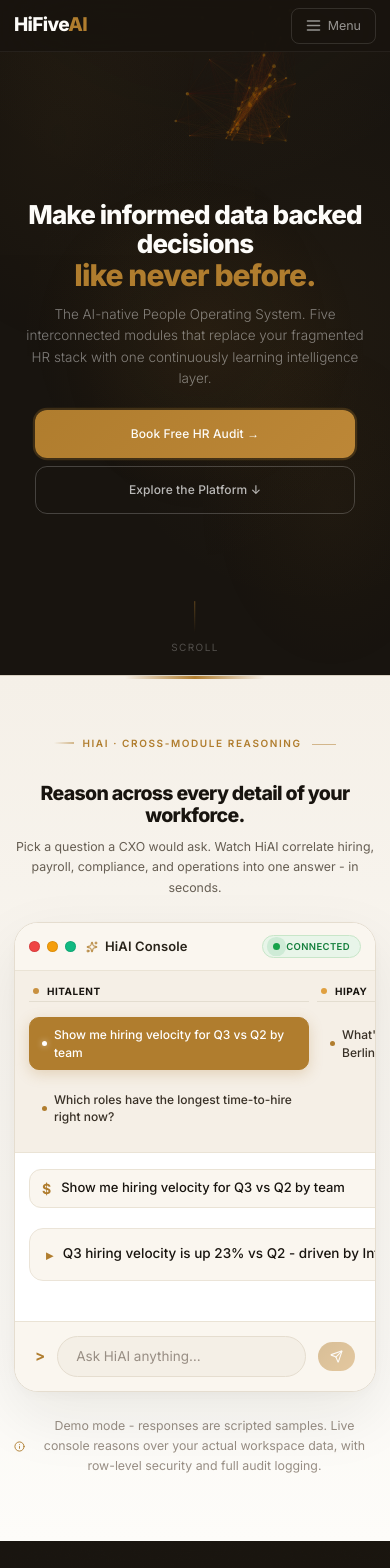
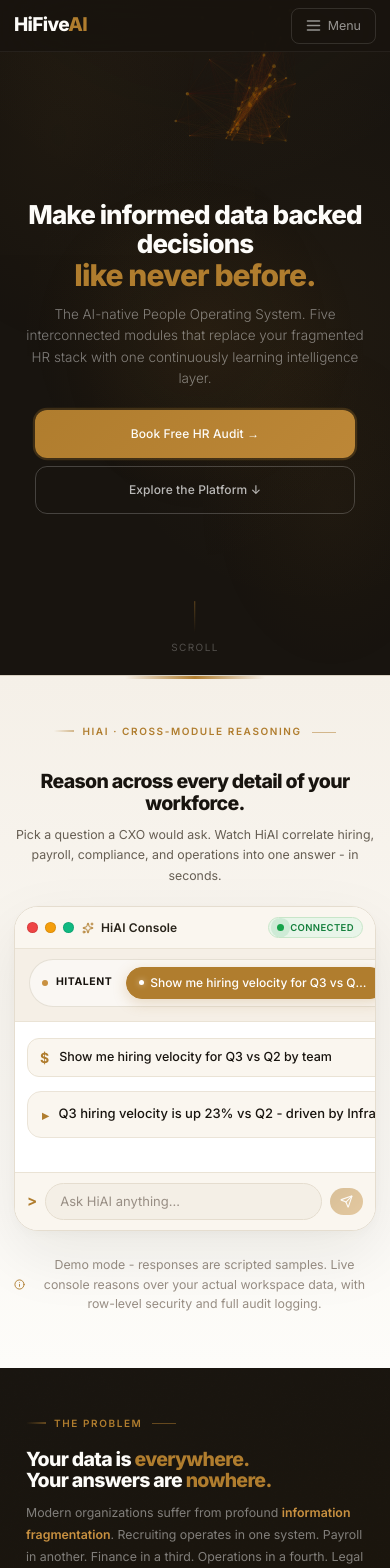
Before and after one commit to hifiveai22/hifiveai, a Next.js app: page / in a window 390 px wide. Shown: the top 1568 px of the page. Built offline with nearby package versions, Linux system fonts and the light colour scheme.

Commit message:
fix: responsive layout for HiAI console demo on mobile devices

```diff
--- a/src/components/hifive/HiAIConsoleDemo.css
+++ b/src/components/hifive/HiAIConsoleDemo.css
@@ -951,10 +951,10 @@
 ═══════════════════════════════════════════════════════════════ */
 @media (max-width: 860px) {
   .hiai-console-section {
-    padding: 72px var(--px) 72px;
+    padding: 56px var(--px) 56px;
   }
   .hiai-console-header {
-    margin-bottom: 32px;
+    margin-bottom: 28px;
   }
 
   .hiai-console-body {
@@ -963,27 +963,24 @@
     max-height: none;
   }
 
-  /* Left panel → horizontal carousel */
+  /* Left panel → sleek horizontal prompt carousel */
   .hiai-console-prompts {
     border-right: none;
     border-bottom: 1px solid #EAE3D5;
-  }
-  .hiai-console-prompts-head {
-    padding: 12px 16px 8px;
   }
   .hiai-console-prompts-scroll {
     overflow-x: auto;
     overflow-y: hidden;
     display: flex;
-    gap: 8px;
-    padding: 8px 14px 14px;
+    gap: 12px;
+    padding: 10px 14px 14px;
     flex: none;
     scrollbar-width: thin;
     scrollbar-color: #D8D0C2 transparent;
+    -webkit-overflow-scrolling: touch;
   }
   .hiai-console-prompts-scroll::-webkit-scrollbar {
-    height: 5px;
-    width: 0;
+    height: 4px;
   }
   .hiai-console-prompts-scroll::-webkit-scrollbar-thumb {
     background: #D8D0C2;
@@ -992,31 +989,49 @@
   .hiai-console-prompt-group {
     margin-bottom: 0;
     display: flex;
-    flex-direction: column;
+    flex-direction: row;
+    align-items: center;
     gap: 6px;
     flex-shrink: 0;
+    background: rgba(255, 255, 255, 0.5);
+    padding: 4px 8px 4px 4px;
+    border-radius: 100px;
+    border: 1px solid rgba(216, 208, 194, 0.6);
   }
   .hiai-console-prompt-cat {
-    padding: 4px 4px 2px;
-    font-size: 10px;
+    padding: 2px 8px;
+    font-size: 10.5px;
+    margin-bottom: 0;
+    border-bottom: none;
+    white-space: nowrap;
+    flex-shrink: 0;
   }
   .hiai-console-prompt-btn {
     flex-direction: row;
     align-items: center;
-    gap: 7px;
-    padding: 8px 12px;
-    max-width: 280px;
+    gap: 6px;
+    padding: 6px 12px;
+    max-width: 260px;
+    white-space: nowrap;
     font-size: 12px;
     flex-shrink: 0;
+    border-radius: 100px;
+    background: #FFFFFF;
+    border: 1px solid #EAE3D5;
+  }
+  .hiai-console-prompt-btn .hiai-console-prompt-text {
+    overflow: hidden;
+    text-overflow: ellipsis;
+    white-space: nowrap;
   }
   .hiai-console-prompt-bullet {
     margin-top: 0;
   }
 
-  /* Output panel — slightly reduced height */
+  /* Output panel — responsive height */
   .hiai-console-output {
-    padding: 20px 20px 24px;
-    max-height: 560px;
+    padding: 20px 18px 24px;
+    max-height: 520px;
   }
 
   .hiai-console-resp-headline {
@@ -1026,56 +1041,79 @@
 
 /* ════════════════════════════════════════════════════════════
    RESPONSIVE — ≤640px
-   Tighter spacing, stacked action buttons, smaller chrome.
+   Tighter spacing, responsive chart rows, optimized mobile view.
 ═══════════════════════════════════════════════════════════════ */
 @media (max-width: 640px) {
   .hiai-console-section {
-    padding: 56px var(--px) 56px;
+    padding: 44px var(--px) 44px;
   }
   .hiai-console-header {
-    margin-bottom: 24px;
+    margin-bottom: 20px;
   }
   .hiai-console-header p {
-    font-size: 14px;
+    font-size: 13.5px;
   }
 
   .hiai-console-chrome {
-    gap: 10px;
-    padding: 12px 14px;
+    gap: 8px;
+    padding: 10px 12px;
+    justify-content: space-between;
+  }
+  .hiai-console-chrome-title span {
+    font-size: 12px;
   }
   .hiai-console-urlbar {
     display: none;
   }
   .hiai-console-connected {
     font-size: 9.5px;
+    padding: 2px 8px;
   }
 
   .hiai-console-output {
-    padding: 16px 14px 20px;
-    max-height: 480px;
+    padding: 16px 12px 20px;
+    max-height: 500px;
   }
 
   .hiai-console-prompt-echo {
-    font-size: 13px;
+    font-size: 12.5px;
     padding: 8px 12px;
+    margin-bottom: 14px;
   }
   .hiai-console-resp-headline {
-    font-size: 13.5px;
-    line-height: 1.55;
-    padding: 14px 16px;
+    font-size: 13px;
+    line-height: 1.5;
+    padding: 12px 14px;
+    margin-bottom: 14px;
   }
 
-  /* Chart rows stack on narrow screens */
+  /* Chart rows: label & QoQ change header row above track */
+  .hiai-console-chart {
+    padding: 12px 14px;
+  }
   .hiai-console-chart-row {
     grid-template-columns: 1fr;
     gap: 4px;
     padding: 6px 0;
   }
   .hiai-console-chart-label {
+    flex-direction: row;
+    justify-content: space-between;
+    align-items: baseline;
     font-size: 12px;
+    width: 100%;
+  }
+  .hiai-console-chart-sub {
+    font-size: 10.5px;
+    font-weight: 600;
+    color: var(--gold, #B07D2E);
+    font-style: normal;
   }
   .hiai-console-chart-track {
-    height: 20px;
+    height: 22px;
+  }
+  .hiai-console-chart-bar {
+    min-width: 54px;
   }
   .hiai-console-chart-val {
     font-size: 10px;
@@ -1083,47 +1121,61 @@
   }
 
   /* Table — smaller font, tighter padding */
+  .hiai-console-table-wrap {
+    padding: 12px 14px;
+  }
   .hiai-console-table {
-    font-size: 11.5px;
-    min-width: 420px;
+    font-size: 11px;
+    min-width: 380px;
   }
   .hiai-console-table thead th,
   .hiai-console-table tbody td,
   .hiai-console-table tfoot td {
-    padding: 8px 10px;
+    padding: 7px 8px;
   }
 
   .hiai-console-bullets li {
-    font-size: 12.5px;
-    line-height: 1.55;
+    font-size: 12px;
+    line-height: 1.5;
+    padding: 6px 0;
   }
 
   .hiai-console-thinking-stages {
+    gap: 5px;
+  }
+  .hiai-console-stage {
+    font-size: 10.5px;
+    padding: 3px 8px;
+  }
+
+  .hiai-console-actions-buttons {
+    flex-direction: row;
+    flex-wrap: wrap;
     gap: 6px;
   }
-  .hiai-console-stage {
-    font-size: 11px;
-    padding: 4px 10px;
+  .hiai-console-action-btn {
+    width: auto;
+    font-size: 11.5px;
+    padding: 6px 12px;
   }
 
-  /* Action buttons stack full-width on very narrow screens */
-  .hiai-console-actions-buttons {
-    flex-direction: column;
+  .hiai-console-input-bar {
+    padding: 10px 12px;
+    gap: 8px;
   }
-  .hiai-console-action-btn {
-    width: 100%;
-    justify-content: flex-start;
+  .hiai-console-input {
+    font-size: 13px;
+    padding: 7px 14px;
   }
-
   .hiai-console-send-text {
     display: none;
   }
   .hiai-console-send-btn {
-    padding: 8px 12px;
+    padding: 7px 10px;
   }
 
   .hiai-console-footnote {
-    font-size: 11.5px;
+    font-size: 11px;
   }
 }
 
```
